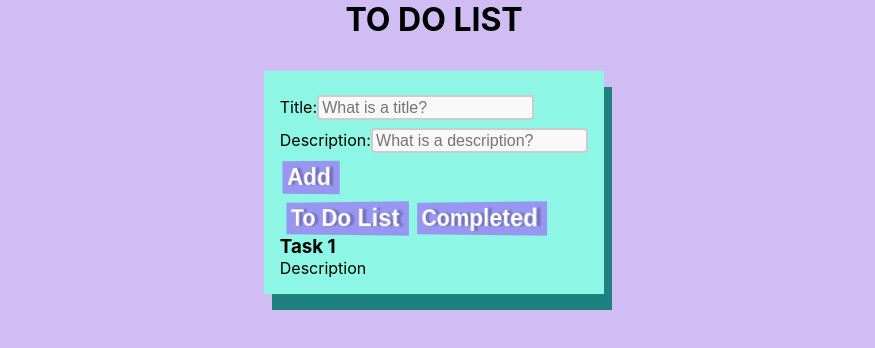
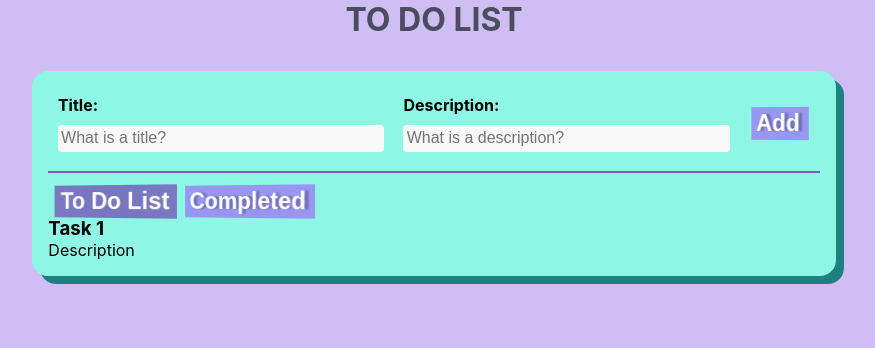
Before and after one commit to NumbersGrow/to-do-list, a React (Create React App) app: page / in a window 1280 px wide. Shown: the top 348 px of the page, without its empty margins (206-1081 px from the left). Built offline with nearby package versions, Linux system fonts and the light colour scheme.

Commit message:
more styling applied

```diff
--- a/src/App.jsx
+++ b/src/App.jsx
@@ -1,36 +1,39 @@
+import React, {useState} from "react";
 import "./App.scss";
 import Button from "./components/Button/Button.jsx";
 
 function App() {
+  const [isCompletedScreen, setIsCompletedScreen] = useState(false);
   return (
     <div className="App">
       <header className="header">
         <h1>TO DO LIST</h1>
       </header>
       <div className="to-do-wrapper">
-        <div className="to-do-item">
-          <label className="label">Title:</label>
+        <div className="to-do-input">
+          <div className="to-do-input__item">
+            <label className="to-do-input__item-label">Title:</label>
             <input
               type="text"
-            className="input"
+              className="to-do-input__item-text"
               placeholder="What is a title?"
             ></input>
           </div>
-        <div className="to-do-item">
-          <label className="label">Description:</label>
+          <div className="to-do-input__item">
+            <label className="to-do-input__item-label">Description:</label>
             <input
               type="text"
-            className="input"
+              className="to-do-input__item-text"
               placeholder="What is a description?"
             ></input>
           </div>
-        <div className="to-do-item">
-          <Button className="btn btn-add" text="Add" />
+          <div className="to-do-input__item">
+            <Button className="btn" text="Add" />
           </div>
-
+        </div>
         <div className="btn-wrapper">
-          <Button className="btn btn-todo" text="To Do List" />
-          <Button className="btn btn-completed" text="Completed" />
+          <Button className= {`btn ${isCompletedScreen === false && "active"}`} onClick={()=>setIsCompletedScreen(false)} text="To Do List" />
+          <Button className={`btn ${isCompletedScreen === true && "active"}`} onClick={()=>setIsCompletedScreen(true)} text="Completed" />
         </div>
 
         <div className="list-wrapper">
--- a/src/App.scss
+++ b/src/App.scss
@@ -4,7 +4,7 @@
 }
 
 .header {
-  color: black;
+  color: #494d5f;
   text-align: center;
 }
 
@@ -16,22 +16,23 @@ body {
 .btn {
   --c: #fff;
   /* text color */
-  background: linear-gradient(90deg, #0000 33%, #fff5, #0000 67%) var(--_p,100%)/300% no-repeat,
+  background: linear-gradient(90deg, #0000 33%, #fff5, #0000 67%)
+      var(--_p, 100%) / 300% no-repeat,
     #9896f1;
   /* background color */
   color: #0000;
   border: none;
-  transform: perspective(500px) rotateY(calc(20deg*var(--_i,-1)));
-  text-shadow: calc(var(--_i,-1)* 0.08em) -.01em 0   var(--c),
-    calc(var(--_i,-1)*-0.08em)  .01em 2px #0004;
-  outline-offset: .1em;
+  transform: perspective(500px) rotateY(calc(20deg * var(--_i, -1)));
+  text-shadow: calc(var(--_i, -1) * 0.08em) -0.01em 0 var(--c),
+    calc(var(--_i, -1) * -0.08em) 0.01em 2px #0004;
+  outline-offset: 0.1em;
   transition: 0.3s;
   /* margins */
   font-weight: bold;
   font-size: 1.5rem;
   margin: 0;
   cursor: pointer;
-  padding: .1em .3em;
+  padding: 0.1em 0.3em;
 }
 
 .btn:hover,
@@ -40,12 +41,19 @@ body {
   --_i: 1;
 }
 
-.btn:active {
+.active {
   text-shadow: none;
   color: var(--c);
-  box-shadow: inset 0 0 9e9q #0005;
+  box-shadow: inset 0 0 9e9Q #0005;
   transition: 0s;
 }
+
+// .btn:active {
+//   text-shadow: none;
+//   color: var(--c);
+//   box-shadow: inset 0 0 9e9Q #0005;
+//   transition: 0s;
+// }
 
 .to-do-wrapper {
   background: #8ef6e4;
@@ -56,21 +64,40 @@ margin-right: auto;
   margin-top: 2rem;
   overflow-y: auto;
   max-height: 100vh;
-box-shadow: 0.5rem 1rem 0 rgb(31, 128, 128);
+  box-shadow: 0.5rem 0.5rem 0 rgb(31, 128, 128);
+  border-radius: 1rem;
 }
 
-.to-do-item {
-  margin: .5rem 0;
+.to-do-input {
+  display: flex;
+  align-items: center;
+  justify-content: center;
+  border-bottom: 0.15rem solid #8458b3;
+  padding-bottom: 0.7rem;
+  margin-bottom: 0.7rem;
+
+  &__item {
+    display: flex;
+    flex-direction: column;
+    align-items: flex-start;
+    margin: 0.5rem 0.6rem;
   }
 
-.input {
-  // width: 100%;
-  // height: 150px;
-  padding: .1rem .2rem;
-  box-sizing: border-box;
-  border: 2px solid #ccc;
+  &__item-label {
+    font-weight: bold;
+    margin-bottom: 0.6rem;
+  }
+
+  &__item-text {
+    width: 20rem;
+    padding: 0.3rem 0.2rem;
+    border: none;
     border-radius: 4px;
     background-color: #f8f8f8;
     font-size: 1rem;
-  // resize: none;
   }
+  &__item-text:focus {
+    border: 0.2rem solid rgb(0, 230, 122);
+    outline: none;
+  }
+}
```
Lines whose indentation alone changed are shown as unchanged.
